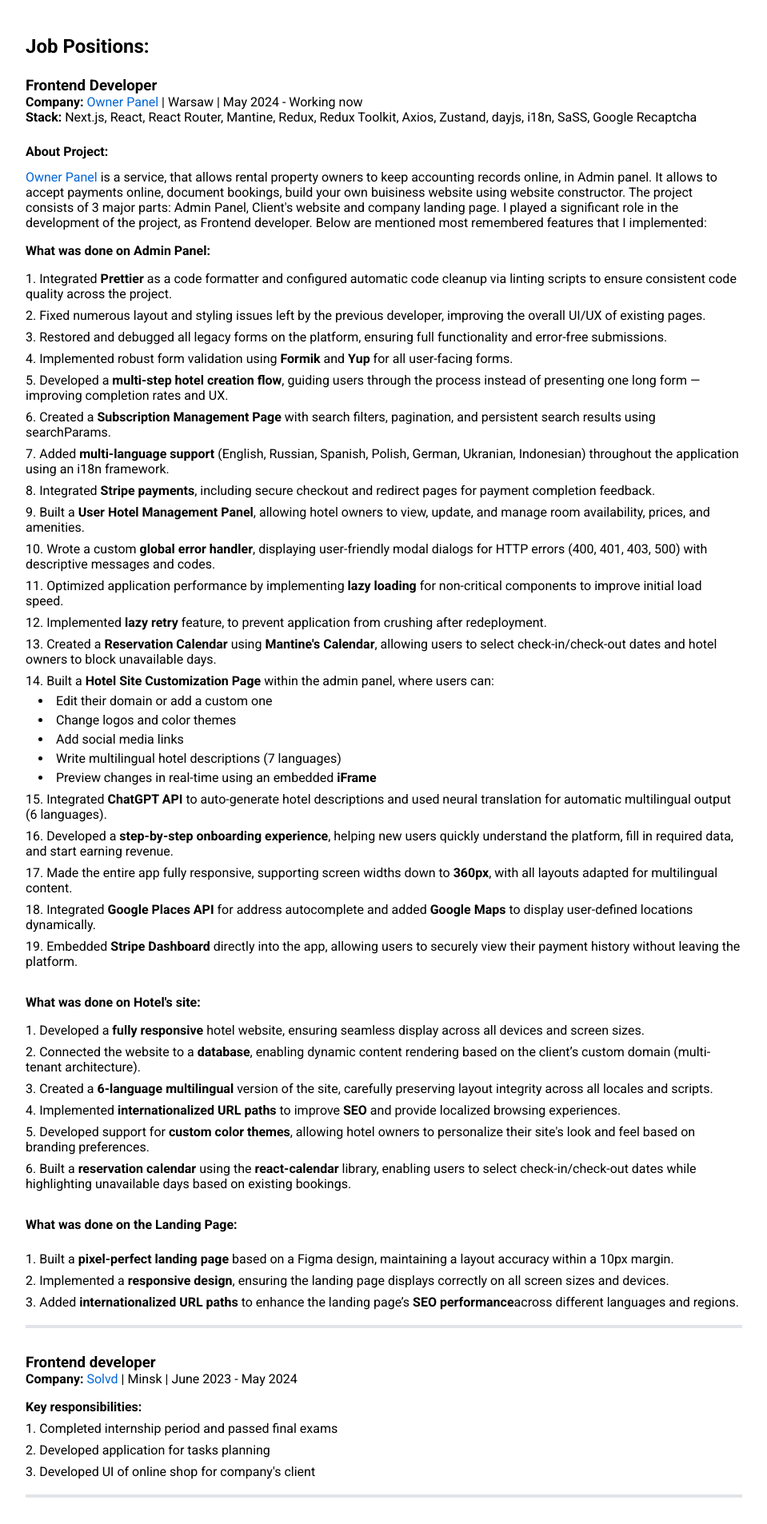
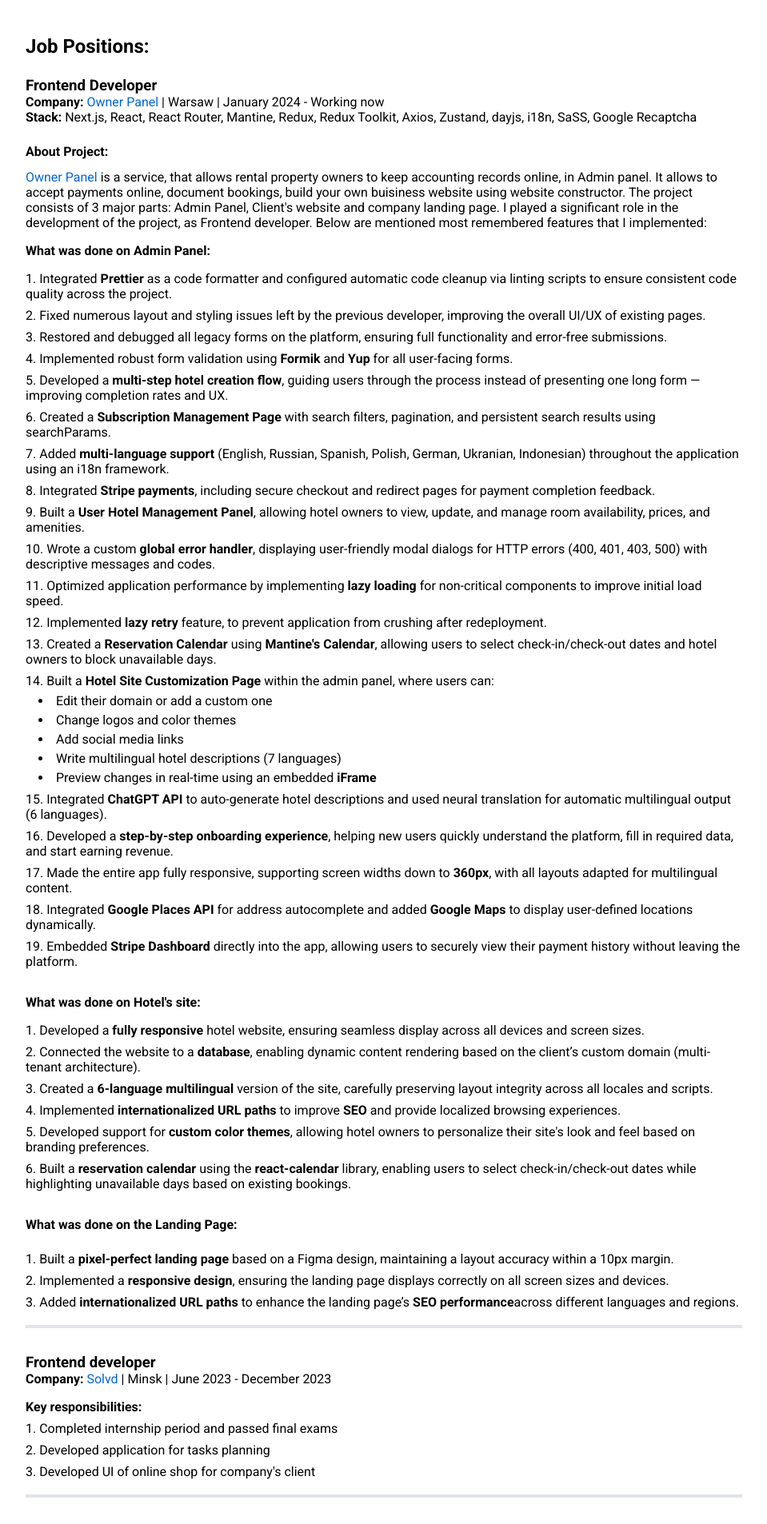
Before and after one commit to Win4esterD/Curriculum-vitae, a React (Vite) app: page / in a window 1280 px wide. Shown: the part 1014-2920 px from the top of the page at 80% size, without its empty margins (96-1055 px from the left). Built offline with nearby package versions, Linux system fonts and the light colour scheme.

Commit message:
feat: change dates of work

```diff
--- a/src/components/OwnerPanelJobPosition/OwnerPanelJobPosition.tsx
+++ b/src/components/OwnerPanelJobPosition/OwnerPanelJobPosition.tsx
@@ -7,7 +7,7 @@
       <p>
         <b>Company: </b>
         <a href="https://www.linkedin.com/company/owner-panel/posts/?feedView=all">Owner Panel</a> |
-        Warsaw | May 2024 - Working now
+        Warsaw | January 2024 - Working now
       </p>
       <p>
         <b>Stack: </b>Next.js, React, React Router, Mantine, Redux, Redux Toolkit, Axios, Zustand,
--- a/src/sections/Career/Career.tsx
+++ b/src/sections/Career/Career.tsx
@@ -14,7 +14,7 @@
         company={'Solvd'}
         companySiteLink={'https://laba.solvd.com/'}
         city="Minsk"
-        workingPeriod="June 2023 - May 2024"
+        workingPeriod="June 2023 - December 2023"
         responsibilities={[
           'Completed internship period and passed final exams',
           'Developed application for tasks planning',
```
